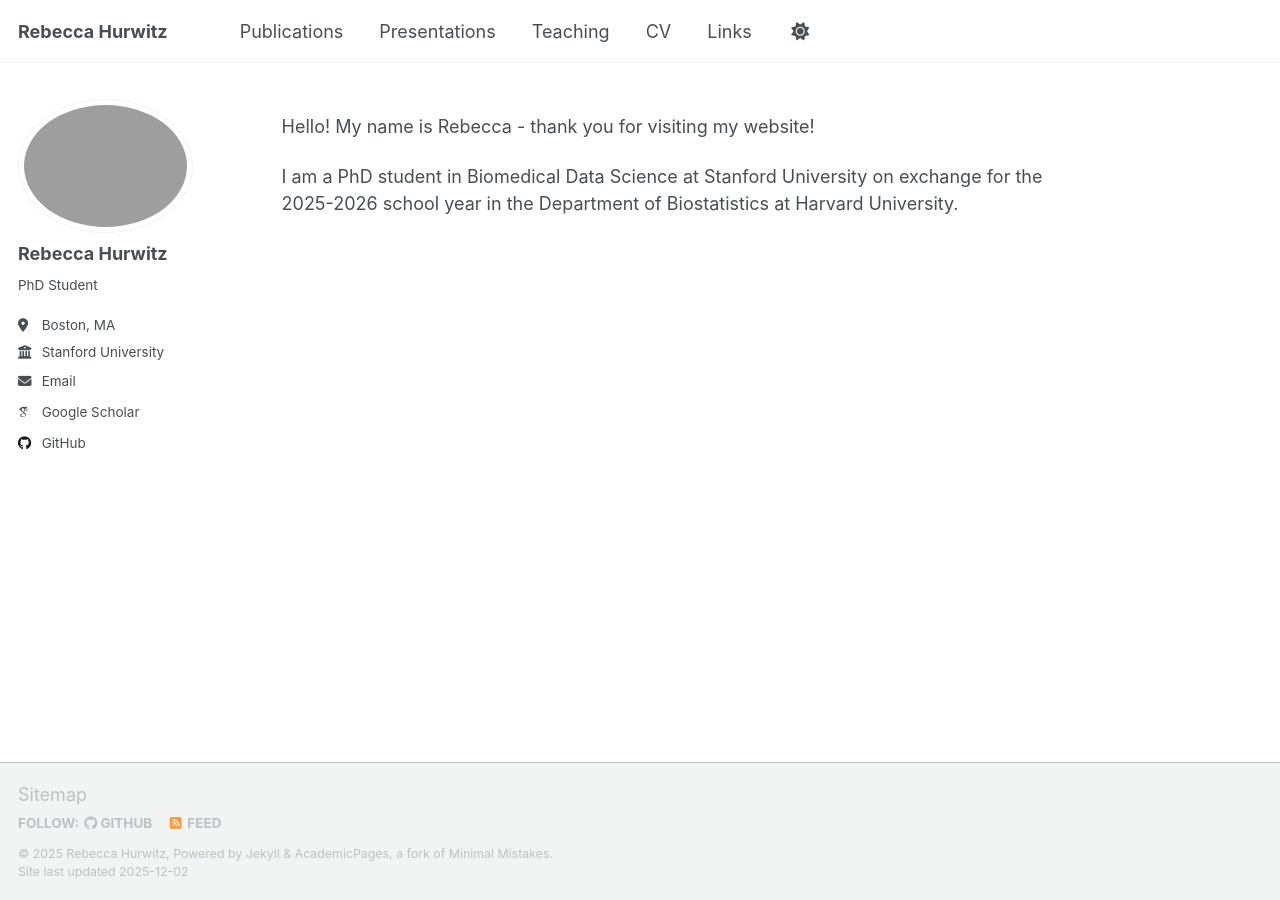
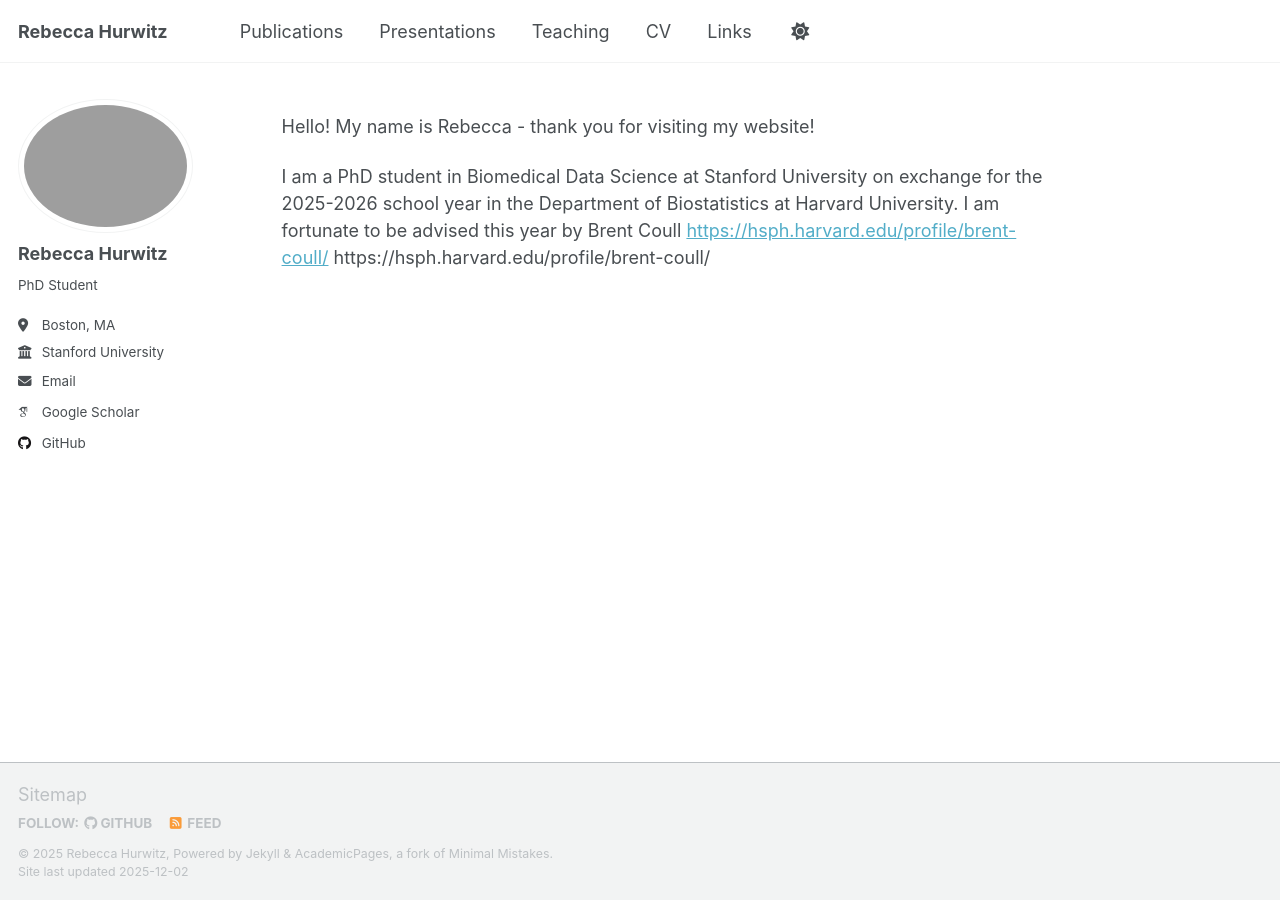
Before and after one commit to rebeccahurwitz/rebeccahurwitz.github.io, a Jekyll site: the page built from _pages/about.md, in a window 1280 px wide. Built offline with Jekyll 4.4.1, drawn with Linux system fonts in a browser that asks for light colours; some web fonts are replaced; a script that is not in the unit is left out.

Commit message:
Update about.md

```diff
--- a/_pages/about.md
+++ b/_pages/about.md
@@ -9,4 +9,6 @@
 
 Hello! My name is Rebecca - thank you for visiting my website!
 
-I am a PhD student in Biomedical Data Science at Stanford University on exchange for the 2025-2026 school year in the Department of Biostatistics at Harvard University.
+I am a PhD student in Biomedical Data Science at Stanford University on exchange for the 2025-2026 school year in the Department of Biostatistics at Harvard University. I am fortunate to be advised this year by Brent Coull
+<a href="Brent Coull">https://hsph.harvard.edu/profile/brent-coull/</a>
+https://hsph.harvard.edu/profile/brent-coull/
```
